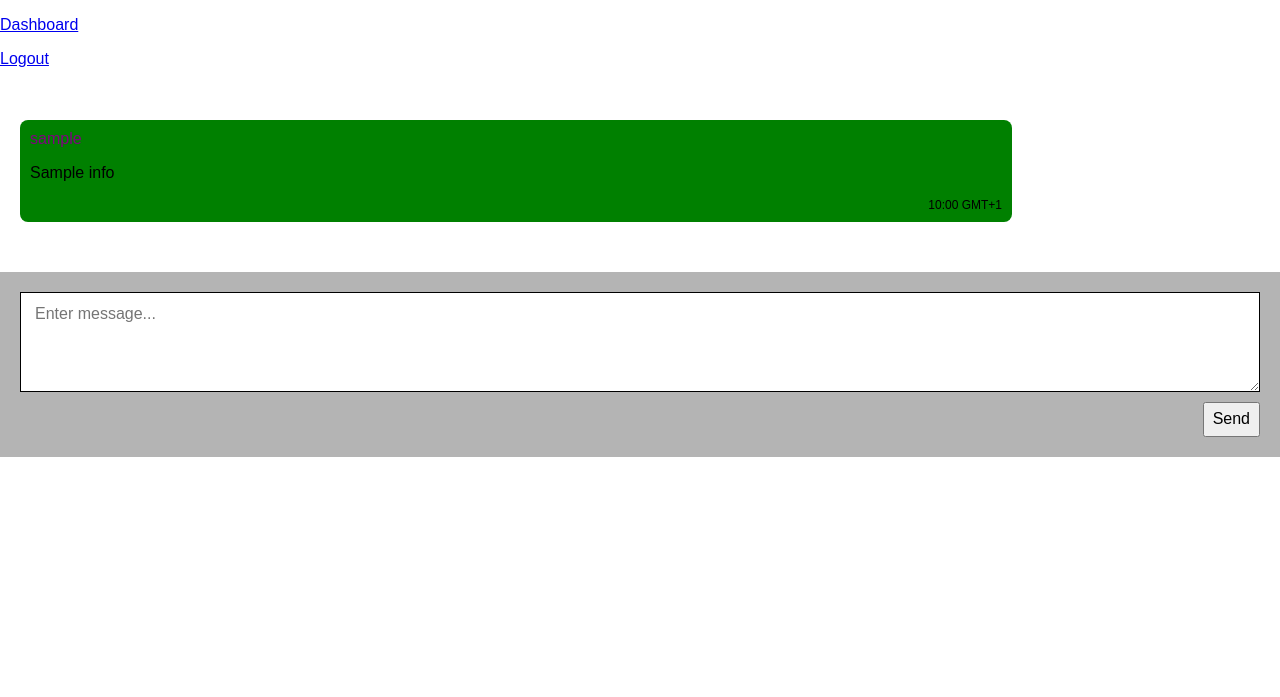
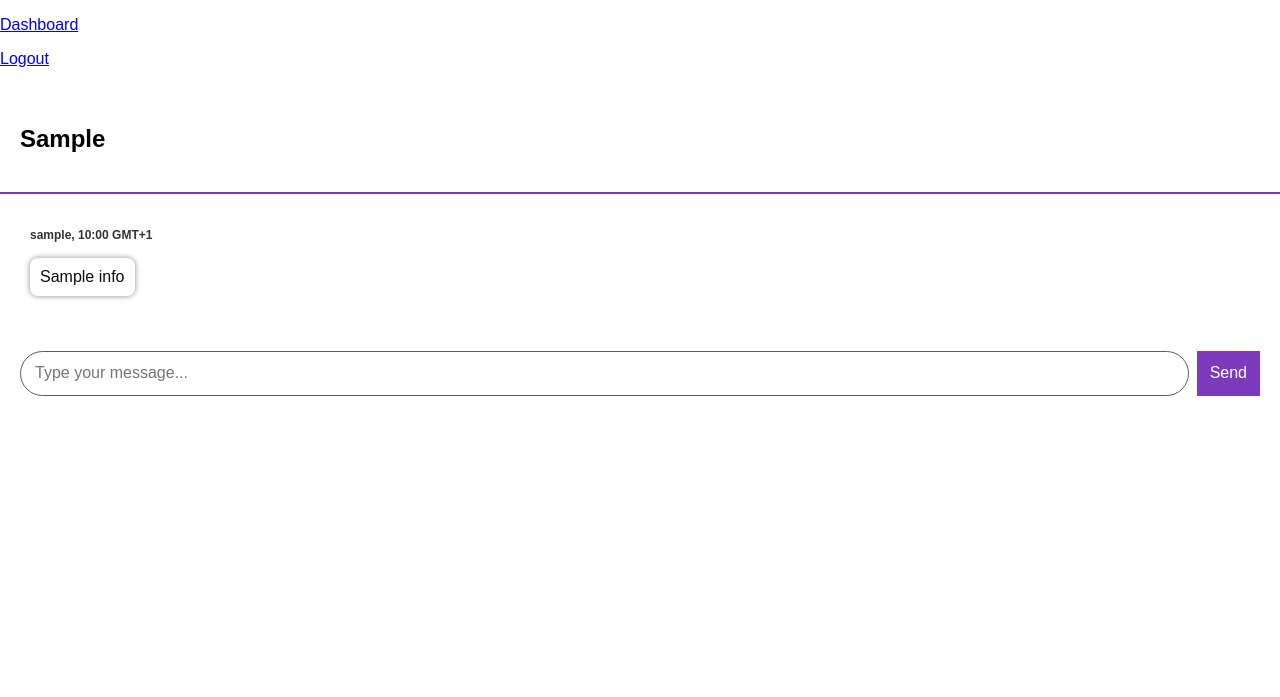
Before and after one commit to judahsemi/chat-room-app, a Flask app: template templates/room/room.html in a window 1280 px wide. Shown: the top 697 px of the page. Run offline with Flask 2, Linux system fonts and the light colour scheme; tables that the repository leaves empty hold one stand-in row (values such as "Sample post"); the template is opened without the code that fills it: values that come from a table or form of the project are taken from there, most other values are stand-ins (such as "Sample title", 1, 10 or a date in 2020); data that the repository does not hold is empty.

Commit message:
Update room page frontend and fix some errors in the socket code (server-side)

```diff
--- a/static/styles/room.css
+++ b/static/styles/room.css
@@ -1,90 +1,131 @@
-* {
-  /*margin: 0;*/
-  /*padding: 0;*/
-  box-sizing: border-box;
+
+
+
+.head-section {
+  padding: 20px;
+
+  border-bottom: 2.5px solid #7c3abc;
 }
 
-#messages {
+.room-topic {
+  text-align: left;
+  text-transform: capitalize;
+  font-weight: bold;
+}
+
+.chat-section {
+  padding: 20px;
+}
+
+.log-itemlist {
+  list-style: none;
   padding: 0px;
   margin: 0px;
-  list-style: none;
-
-  padding: 20px;
-  margin-bottom: 30px;
 
   display: flex;
   flex-direction: column;
-  /*justify-content: flex-start;*/
-  /*align-items: flex-start;*/
+  justify-content: flex-start;
+  align-items: flex-start;
 }
 
-.notify, .chat {
+.notify-item {
+  flex: 1 1 auto;
+  max-width: 95%;
+  align-self: center;
+  margin: 15px 10px;
+
+  padding: 6px 8px;
+  background-color: rgb(242, 242, 244);
+  color: #5c5c5c;
+  border-radius: 64px;
+
+  font-size: 12px;
+  text-align: center;
+}
+
+.chat-item {
+  flex: 1 1 auto;
+  max-width: 80%;
+
   display: flex;
   flex-direction: column;
+  justify-content: flex-start;
+  align-content: flex-start;
 
-  width: auto;
+  margin: 15px 10px;
+}
+
+.flex-right {
+  align-self: flex-end;
+}
+
+.flex-left {
+  align-self: flex-start;
+}
+
+.chat-item-head {
+  flex: 1 1 auto;
+
+  font-size: 12px;
+  color: #333333;
+  font-weight: bold;
+}
+
+.chat-item-chat {
+  flex: 1 1 auto;
+
+  font-size: 16px;
+  background-color: green;
+  margin-top: 15px;
 
   padding: 10px;
   border-radius: 8px;
 }
 
-.notify {
-  padding: 6px 8px;
-  border-radius: 12px;
-  background-color: #5c5c5c;
-  color: white;
-  margin-top: 15px;
-
-  align-self: center;
-
-  font-size: 12px;
+.my-chat {
+  background-color: #e399ff;
+  color: #333333;
 }
 
-.chat {
-  background-color: green;
-  margin-top: 15px;
-  max-width: 80%;
-
+.others-chat {
+  background-color: #ffffff;
+  color: #0c0c0c;
+  box-shadow: -0px 0px 5px 1px #AAAAAA;
 }
 
-.right {
-  align-self: flex-end;
-  background-color: lightgreen;
-}
-
-.chat .sender {
-  color: purple;
-}
-
-.chat .text {
-
-}
-
-.chat .date {
-  font-size: 12px;
-  align-self: flex-end;
-}
-
-.keyboard {
-  background-color: rgb(180, 180, 180);
+.input-section {
   padding: 20px;
 
   display: flex;
-  flex-direction: column;
+  flex-direction: row;
+  justify-content: flex-start;
+  /*align-content: center;*/
 }
 
-.keyboard textarea {
-  display: block;
+.input-section input {
+  flex: 1 1 auto;
+  min-width: 100px;
+
+  border: 1.5px solid #5c5c5c;
+  border-radius: 64px;
   padding: 12px 14px;
-  width: 100%;
-  margin: 0px auto;
-  min-height: 100px;
-  border: black 1px solid;
 }
 
-.keyboard button {
-  margin-top: 10px;
-  padding: 6px 8px;
-  align-self: flex-end;
-  /*margin-left: auto;*/
+.input-section input:focus {
+  border: 1px solid #7c3abc;
 }
+
+.input-section button {
+  flex: 0 0 auto;
+  margin-left: 8px;
+
+  padding: 10px 12px;
+  background-color: #7c3abc;
+  color: #ffffff;
+  border: 1px solid #7c3abc;
+}
+
+.input-section button:hover {
+  background-color: #af69ef;
+  border: 1px solid #af69ef;
+}
--- a/templates/room/room.html
+++ b/templates/room/room.html
@@ -36,13 +36,13 @@
 
     function add_message(msg) {
       if (msg.category == 10) {
-        return `<li class="notify"><span class="text">${msg.info}</span></li>`
+        return `<li class="notify-item"><span class="text">${msg.info}</span></li>`
       }
       else if (msg.username === data["username"]) {
-        return `<li class="chat right"><span class="sender">You</span><p class="text">${msg.info}</p><span class="date">${msg.logged_at} GMT+1</span></li>`
+        return `<li class="chat-item flex-right"><span class="chat-item-head flex-right">You, ${msg.logged_at} GMT+1</span><span class="chat-item-chat flex-right my-chat">${msg.info}</span></li>`
       }
       else {
-        return `<li class="chat left"><span class="sender">${msg.username}</span><p class="text">${msg.info}</p><span class="date">${msg.logged_at} GMT+1</span></li>`
+        return `<li class="chat-item flex-left"><span class="chat-item-head flex-left">${msg.username}, ${msg.logged_at} GMT+1</span><span class="chat-item-chat flex-left others-chat">${msg.info}</span></li>`
       }
     }
   });
@@ -61,38 +61,35 @@
   <p><a href="{{ url_for('room_bp.logout') }}">Logout</a></p>
 </section>
 
+<section class="head-section">
+  <h2 class="room-topic">{{ room.topic }}</h2>
+</section>
 
-<section>
-  <ul id="messages">
+<section class="chat-section">
+  <ul id="messages" class="log-itemlist">
     {% for log in logs %}
     {% if log.category == 10 %}
-    <li class="notify">
+    <li class="notify-item">
       <span class="text">{{ log.info }}</span>
     </li>
     {% elif log.username == username %}
-    <li class=" chat right">
-      <span class="sender">You</span>
-      <p class="text">{{ log.info }}</p>
-      <span class="date">{{ log.logged_at.strftime("%H:%M") }} GMT+1</span>
+    <li class="chat-item flex-right">
+      <span class="chat-item-head flex-right">You, {{ log.logged_at.strftime("%H:%M") }} GMT+1</span>
+      <span class="chat-item-chat flex-right my-chat">{{ log.info }}</span>
     </li>
     {% else %}
-    <li class=" chat left">
-      <span class="sender">{{ log.username }}</span>
-      <p class="text">{{ log.info }}</p>
-      <span class="date">{{ log.logged_at.strftime("%H:%M") }} GMT+1</span>
+    <li class="chat-item flex-left">
+      <span class="chat-item-head flex-left">{{ log.username }}, {{ log.logged_at.strftime("%H:%M") }} GMT+1</span>
+      <span class="chat-item-chat flex-left others-chat">{{ log.info }}</span>
     </li>
     {% endif %}
     {% endfor %}
   </ul>
 </section>
 
-
-<section>
-  <div class="keyboard">
-    <!-- <p>Status : <span id="connection"></span></p> -->
-    <textarea name="" id="myMessage" placeholder="Enter message..."></textarea>
-    <button id="sendMessageBtn">Send</button>
-  </div>
+<section class="input-section">
+  <input type="" id="myMessage" name="" placeholder="Type your message...">
+  <button id="sendMessageBtn" type="button">Send</button>
 </section>
 {% endblock %}
 
```
Also changed, not shown: views/socket/room.py (+8 -9 lines).
